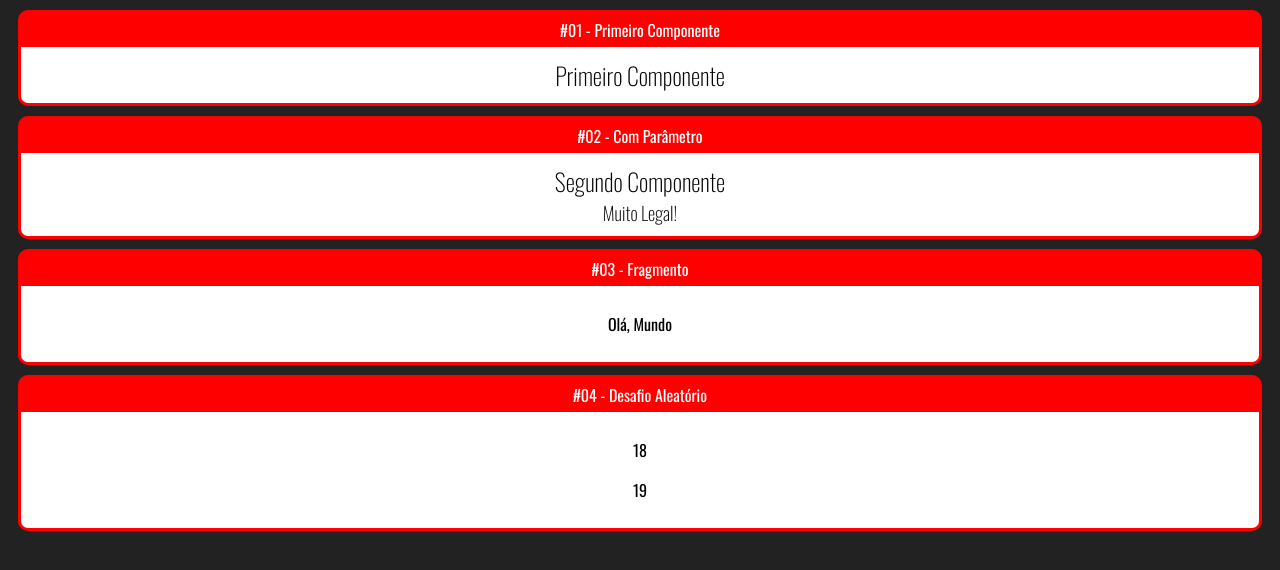
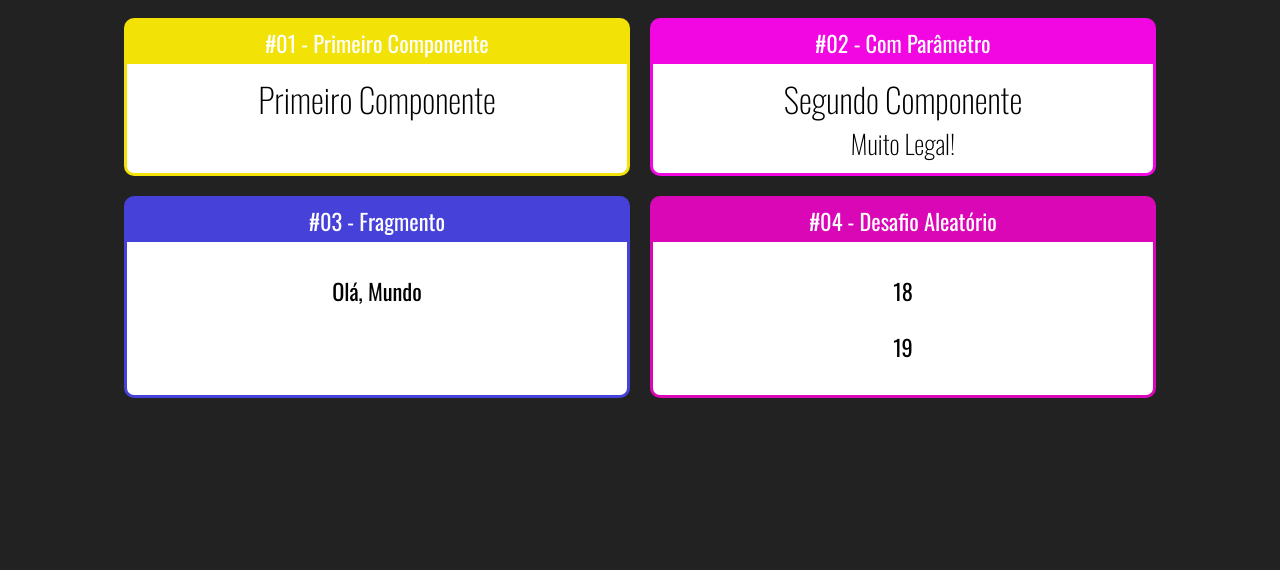
Before and after one commit to isaac-programmer/curso-react, a React (Create React App) app in the folder fundamentos-react/: page / in a window 1280 px wide. Shown: the top 570 px of the page. Built offline with nearby package versions, Linux system fonts and the light colour scheme.

Commit message:
finalizando a criação dos cards

```diff
--- a/fundamentos-react/src/App.jsx
+++ b/fundamentos-react/src/App.jsx
@@ -1,33 +1,35 @@
 import React from 'react';
-
 import Primeiro from "./components/basicos/Primeiro";
 import ComParametro from "./components/basicos/ComParametro";
 import Fragmento from './components/basicos/Fragmento';
 import Aleatorio from './components/basicos/Aleatorio';
 import Card from './components/layout/Card';
+import "./app.css";
 
 export default function App() {
     return (
-        <div>
-            <Card titulo="#01 - Primeiro Componente">
+        <div className="app">
+            <div className="cards">
+                <Card titulo="#01 - Primeiro Componente" color="#F2E205">
                     <Primeiro />
                 </Card>
 
-            <Card titulo="#02 - Com Parâmetro">
+                <Card titulo="#02 - Com Parâmetro" color="#F207E3">
                     <ComParametro
                         titulo="Segundo Componente"
                         subtitulo="Muito Legal!"
                     />
                 </Card>
 
-            <Card titulo="#03 - Fragmento">
+                <Card titulo="#03 - Fragmento" color="#4641D9">
                     <Fragmento />
                 </Card>
 
-            <Card titulo="#04 - Desafio Aleatório">
+                <Card titulo="#04 - Desafio Aleatório" color="#D907B6">
                     <Aleatorio valorMin={10} valorMax={20} />
                     <Aleatorio valorMin={10} valorMax={20} />
                 </Card>
             </div>
+        </div>
     );
 }
--- /dev/null
+++ b/fundamentos-react/src/app.css
@@ -0,0 +1,5 @@
+.app .cards {
+    display: flex;
+    justify-content: center;
+    flex-wrap: wrap;
+}
--- a/fundamentos-react/src/components/layout/Card.jsx
+++ b/fundamentos-react/src/components/layout/Card.jsx
@@ -1,9 +1,15 @@
 import React from "react";
 import "./card.css";
 
-export default function Card({ titulo, children }) {
+export default function Card({ titulo, color, children }) {
+
+    const cardStyle = {
+        backgroundColor: color || "#F00",
+        borderColor: color || "#F00"
+    }
+
     return (
-        <div className="card">
+        <div className="card" style={cardStyle}>
             <div className="title">
                 { titulo }
             </div>
--- a/fundamentos-react/src/components/layout/card.css
+++ b/fundamentos-react/src/components/layout/card.css
@@ -1,9 +1,13 @@
 .card {
-    background-color: red;
-    border: 3px solid #ff0000;
+    border: 3px solid;
     border-radius: 10px;
     overflow: hidden;
     margin: 10px;
+
+    display: flex;
+    flex-direction: column;
+    min-width: 500px;
+    max-width: 500px;
 }
 
 .card .title {
@@ -16,4 +20,5 @@
     padding: 10px;
     background-color: white;
     color: black;
+    flex-grow: 1;
 }
--- a/fundamentos-react/src/index.css
+++ b/fundamentos-react/src/index.css
@@ -3,6 +3,7 @@ body {
     text-align: center;
     color: #FFFFFF;
     background-color: #222222;
+    font-size: 1.4rem;
 }
 
 h1, h2, h3 {
```
Lines whose indentation alone changed are shown as unchanged.
